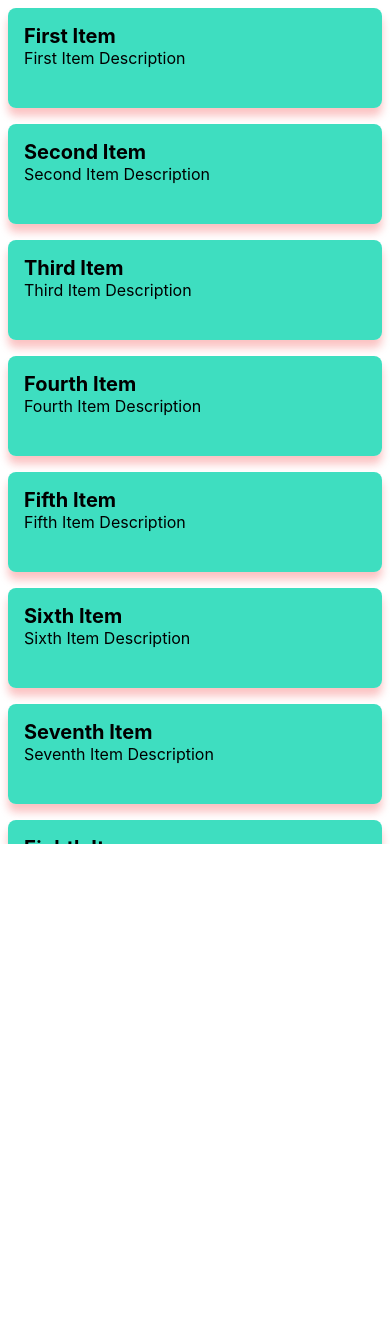
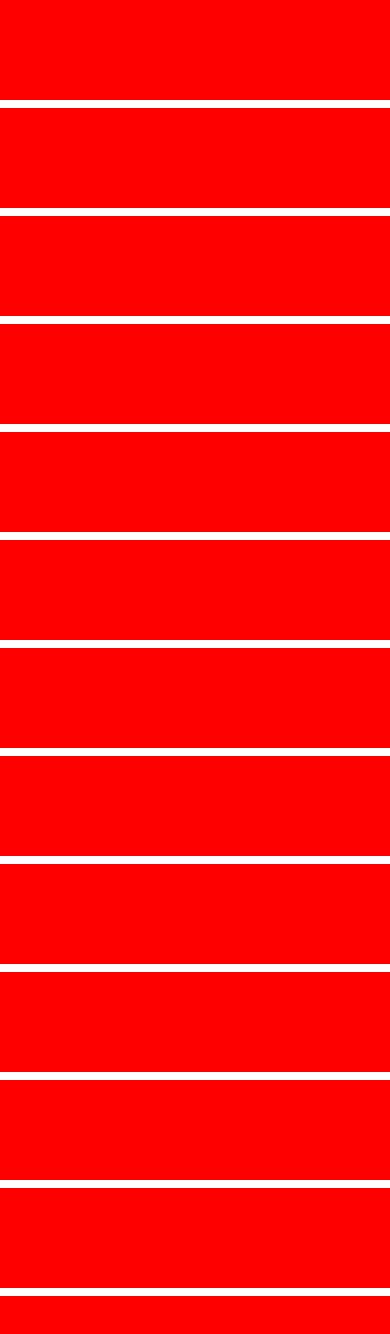
Before and after one commit to rddewan/react-native-beginner, a React Native app in the folder CoreComponents/: screen / in a window 390 px wide. Shown: the top 1334 px of the page. Before the commit the page ends 844 px from the top, so only its background shows below. Built offline with nearby package versions, Linux system fonts and the light colour scheme.

Commit message:
refresh control component

```diff
--- a/CoreComponents/App.js
+++ b/CoreComponents/App.js
@@ -17,6 +17,7 @@ import View from "./Components/ViewComponent";
 import { fullName } from "./Components/ViewComponent";
 import { Text } from "react-native";
 import VirtualizedListComponent from "./Components/VirtualizedListComponent";
+import RefreshControlComponent from "./Components/RefreshControlComponent";
 
 export default function App() {
   return (
@@ -38,7 +39,8 @@ export default function App() {
     {/* <PressableComponent /> */}
     {/* <ModalComponent /> */}
     {/* <SectionListComponent /> */}
-    <VirtualizedListComponent />
+    {/* <VirtualizedListComponent /> */}
+    <RefreshControlComponent />
 
 
     </>
--- a/CoreComponents/Components/Box/BoxComponent.jsx
+++ b/CoreComponents/Components/Box/BoxComponent.jsx
@@ -10,15 +10,15 @@ const BoxComponent = () => {
 export default BoxComponent;
 
 const styles = StyleSheet.create({
+    container: {
+        height: 100,
+        width: "100%",
+        backgroundColor: 'red',
+    }
     // container: {
     //     height: 100,
-    //     width: "100%",
+    //     width: 100,
     //     backgroundColor: 'red',
     // }
-    container: {
-        height: 100,
-        width: 100,
-        backgroundColor: 'red',
-    }
 
 })
--- /dev/null
+++ b/CoreComponents/Components/RefreshControlComponent.jsx
@@ -0,0 +1,67 @@
+import { StyleSheet, Text, View, RefreshControl, ScrollView, SafeAreaView } from 'react-native';
+import BoxComponent from "./Box/BoxComponent";
+import { useState } from 'react';
+const RefreshControlComponent = () => {
+
+    const [refreshing, setRefreshing] = useState(false);
+
+    function onRefresh() {
+        console.log('onRefresh');
+        setRefreshing(true);
+        setTimeout(() => {
+            setRefreshing(false);
+            console.log('onRefresh ... completed');
+        }, 2000)
+    }
+
+    return (
+        <SafeAreaView>
+
+            <ScrollView style={styles.container}
+                refreshControl={
+                    <RefreshControl
+                        refreshing={refreshing}
+                        onRefresh={onRefresh} />
+                }
+            >
+                <BoxComponent />
+                <View style={{ height: 8 }} />
+                <BoxComponent />
+                <View style={{ height: 8 }} />
+                <BoxComponent />
+                <View style={{ height: 8 }} />
+                <BoxComponent />
+                <View style={{ height: 8 }} />
+                <BoxComponent />
+                <View style={{ height: 8 }} />
+                <BoxComponent />
+                <View style={{ height: 8 }} />
+                <BoxComponent />
+                <View style={{ height: 8 }} />
+                <BoxComponent />
+                <View style={{ height: 8 }} />
+                <BoxComponent />
+                <View style={{ height: 8 }} />
+                <BoxComponent />
+                <View style={{ height: 8 }} />
+                <BoxComponent />
+                <View style={{ height: 8 }} />
+                <BoxComponent />
+                <View style={{ height: 8 }} />
+                <BoxComponent />
+                <View style={{ height: 8 }} />
+                <BoxComponent />
+                <View style={{ height: 8 }} />
+                <BoxComponent />
+                <View style={{ height: 8 }} />
+
+            </ScrollView>
+        </SafeAreaView>
+    );
+}
+
+export default RefreshControlComponent;
+
+const styles = StyleSheet.create({
+
+});
```
